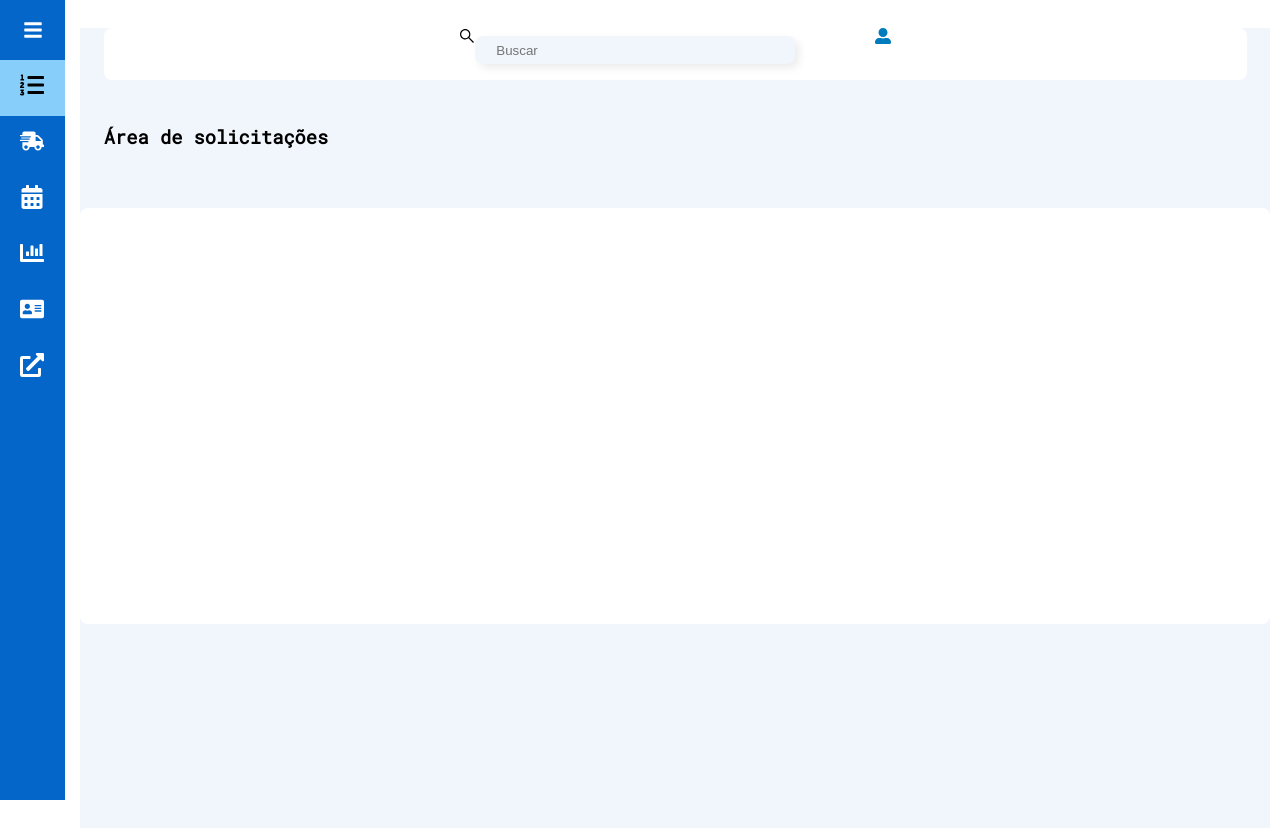
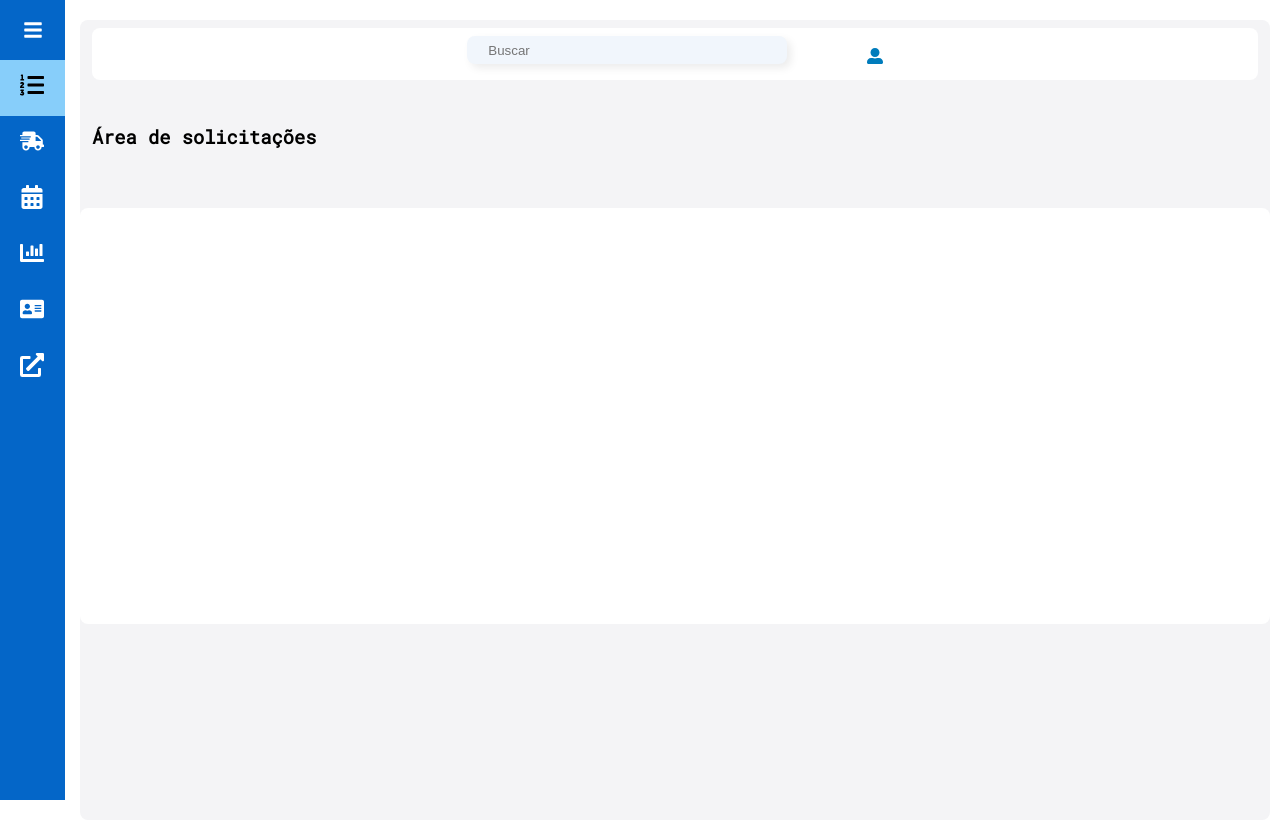
Before and after one commit to wagngomes/SistemaPrevFrontEnd, a React (Create React App) app in the folder front/: page /Solicitacao in a window 1280 px wide. Built offline with nearby package versions, Linux system fonts and the light colour scheme.

Commit message:
paginas padronizadas

```diff
--- a/front/src/componentes/Calendario/Calendario.css
+++ b/front/src/componentes/Calendario/Calendario.css
@@ -14,3 +14,8 @@
     font-size: 16px;
     margin-top: 8px;
    }
+   .calendarioArea {
+    display: flex;
+    justify-content: center;
+    align-items: center;
+   }
--- a/front/src/componentes/Calendario/Calendario.js
+++ b/front/src/componentes/Calendario/Calendario.js
@@ -1,8 +1,12 @@
 import { useState } from 'react'
 import axios from 'axios'
 import Calendar from "react-calendar"
-//import 'react-calendar/dist/Calendar.css';
-import './Calendario.css'
+import 'react-calendar/dist/Calendar.css';
+import DeleteForever from '@mui/icons-material/DeleteForever';
+import IconButton from '@mui/material/IconButton';
+import CloseIcon from '@mui/icons-material/Close';
+import ForwardToInboxIcon from '@mui/icons-material/ForwardToInbox';
+import { FaLaptopHouse } from 'react-icons/fa';
 
 const BACKGROUND_STYLE = {
     position: 'fixed',
@@ -10,7 +14,7 @@ const BACKGROUND_STYLE = {
     bottom: '0',
     left: '0',
     right: '0',
-    backgroundColor: 'rgba(0, 0, 0, 0.3)',
+    backgroundColor: 'rgba(0, 0, 0, 0.4)',
     zIndex: '1000'
 }
 
@@ -22,9 +26,16 @@ const MODAL_STYLE = {
     width: '40%',
     padding: '20px',
     backgroundColor: ' #f1f6fc',
-    borderRadius: '8px'
+    borderRadius: '8px',
+    opacity: '0.99'
+}
 
-}
+const CALENDAR_AREA = {
+    display: 'flex',
+    justifyContent: 'center',
+    alignItems: 'center'
+   }
+
 
 const ModalCalendario = ({ isOpen, onClose}) => {
 
@@ -34,8 +45,14 @@ const ModalCalendario = ({ isOpen, onClose}) => {
         return (
             <div style={BACKGROUND_STYLE}>
                 <div style={MODAL_STYLE}>
-                    <Calendar
-                    defaultView='year' />
+                    <div style={CALENDAR_AREA}>
+                        <Calendar
+                            defaultView='year' />
+
+                    </div>
+                    <IconButton><CloseIcon /><p className='btnTxt'>Fechar</p></IconButton>
+                    <IconButton><DeleteForever /><p className='btnTxt'>Deletar</p></IconButton>
+                    <IconButton ><ForwardToInboxIcon/><p className='btnTxt'>Responder</p></IconButton>
                 </div>
             </div>
         )
--- a/front/src/pages/Dashboard/Dashboard.js
+++ b/front/src/pages/Dashboard/Dashboard.js
@@ -1,10 +1,6 @@
 import './Dashboard.css'
 
 import { Chart } from "react-google-charts";
-
-import Calendario from '../../componentes/Calendario/Calendario';
-import Calendar from 'react-calendar'
-import 'react-calendar/dist/Calendar.css'
 
 
 const Dashboard = () => {
@@ -25,7 +21,6 @@ const Dashboard = () => {
 
 
             <h1>DASHBOARD</h1>
-            <Calendar/>
 
 
             <Chart chartType="ColumnChart" width="94%" height="400px"  margin-top="40px" data={data} />
--- a/front/src/pages/Planejador/Planejador.css
+++ b/front/src/pages/Planejador/Planejador.css
@@ -80,10 +80,13 @@ main{
     height: 26em;
     background-color: #ffffff;
     border-radius: 8px;
-    margin-left: auto;
-    margin-right: auto;
     align-items: center;
     justify-content: center;
     box-sizing: border-box;
+    width: 96%;
+    box-sizing:border-box;
 
 }
+.usuarioIcon {
+    margin-top: 20px;
+  }
--- a/front/src/pages/Planejador/Planejador.js
+++ b/front/src/pages/Planejador/Planejador.js
@@ -12,9 +12,10 @@ import ModalCalendario from '../../componentes/Calendario/Calendario'
 
 const Planejador = () => {
 
-    const [openModalRequisicao, setOpenModalRequisicao] = useState(false)
     const [openModalCalendario, setOpenModalCalendario] = useState(false)
     const [dadosCard, setDadosCard] = useState([])
+
+
     const handleEdit = () => {
         console.log("click")
     }
@@ -80,7 +81,7 @@ const Planejador = () => {
         {
             name: 'editar',
             cell: (row) => (
-              <IconButton onClick={() => handleEdit(row.id)}>
+              <IconButton onClick={() => setOpenModalCalendario(true)}>
                 <EditIcon />
               </IconButton>
             ),
@@ -91,11 +92,10 @@ const Planejador = () => {
     return (
             <div className='planejador'>
                 <header>
-                    <FaSistrix />
                     <input type="text" id="busca" placeholder="   Buscar"></input>
                     <div className='espaco'>
                     </div>
-                    <FaUserAlt color='#007cbc' />
+                    <FaUserAlt color='#007cbc' className='usuarioIcon' />
                 </header>
 
                 <section>
--- a/front/src/pages/Previsao/Previsao.css
+++ b/front/src/pages/Previsao/Previsao.css
@@ -1,28 +1,31 @@
 .previsao {
   text-align: center;
-    background-color: #f1f6fc;
+  background-color: #f4f4f6;
   height: 100vh;
   color: black;
   width: 96%;
+  display: flex;
+  flex-direction: column;
+  box-sizing: border-box;
   margin-left: 60px;
+  border-radius: 8px;
 }
-  .previsao header{
 
+header {
   display: flex;
 
   margin-top: 8px;
 
   height: 52px;
-    background-color: #ffffff;
+  background-color: #f4f4f6;
   width: 96%;
   border-radius: 8px;
   margin-left: auto;
   margin-right: auto;
 
+}
 
-}
-.previsao section{
-
+section {
   margin-top: 8px;
   display: flex;
   height: 120px;
@@ -36,7 +39,8 @@
   justify-content: space-between;
 
 }
-main{
+
+main {
   height: 26em;
   background-color: #ffffff;
   border-radius: 8px;
@@ -47,3 +51,6 @@ main{
   box-sizing: border-box;
 
 }
+.usuarioIcon {
+  margin-top: 20px;
+}
--- a/front/src/pages/Previsao/Previsao.js
+++ b/front/src/pages/Previsao/Previsao.js
@@ -8,11 +8,11 @@ const Previsao = () => {
         <div className="previsao">
 
             <header>
-                <FaSistrix />
+
                 <input type="text" id="busca" placeholder="   Buscar"></input>
                 <div className='espaco'>
                 </div>
-                <FaUserAlt color='#007cbc' />
+                <FaUserAlt color='#007cbc' className='usuarioIcon' />
                 <p></p>
             </header>
             <section>
--- a/front/src/pages/Solicitacao/Solicitacao.css
+++ b/front/src/pages/Solicitacao/Solicitacao.css
@@ -1,28 +1,28 @@
 .solicitacao {
   text-align: center;
-  background-color: #f1f6fc;
+  background-color: #f4f4f6;
   height: 100vh;
   color: black;
   width: 96%;
+  display: flex;
+  flex-direction: column;
+  box-sizing: border-box;
   margin-left: 60px;
+  border-radius: 8px;
 }
-.solicitacao header{
-
+header{
   display: flex;
 
   margin-top: 8px;
 
   height: 52px;
-  background-color: #ffffff;
+  background-color: #f4f4f6;
   width: 96%;
   border-radius: 8px;
   margin-left: auto;
   margin-right: auto;
-
-
 }
-.solicitacao section{
-
+section{
   margin-top: 8px;
   display: flex;
   height: 120px;
@@ -47,3 +47,6 @@ justify-content: center;
 box-sizing: border-box;
 
 }
+.usuarioIcon {
+  margin-top: 20px;
+}
--- a/front/src/pages/Solicitacao/Solicitacao.js
+++ b/front/src/pages/Solicitacao/Solicitacao.js
@@ -6,11 +6,10 @@ const Solicitacoes = () => {
 
       <div className="solicitacao">
           <header>
-                <FaSistrix />
               <input type="text" id="busca" placeholder="   Buscar"></input>
               <div className='espaco'>
               </div>
-                <FaUserAlt color='#007cbc' />
+              <FaUserAlt color='#007cbc' className='usuarioIcon' />
               <p></p>
           </header>
           <section>
--- a/front/src/pages/Transferencia/Transferencia.css
+++ b/front/src/pages/Transferencia/Transferencia.css
@@ -10,7 +10,8 @@
     margin-left: 60px;
     border-radius: 8px;
 }
-.transferencia header{
+
+header {
 
     display: flex;
 
@@ -26,21 +27,23 @@
 
 }
 
-h3{
+h3 {
     display: inline;
 }
-button{
+
+button {
 
     height: 40px;
     width: 118px;
     border-radius: 8px;
     background-color: #0466c8;
-    border:none;
-    color:#ffffff;
+    border: none;
+    color: #ffffff;
     margin-left: 1px;
     display: inline;
 }
-.transferencia section{
+
+section {
 
     margin-top: 8px;
     display: flex;
@@ -55,29 +58,32 @@ button{
     justify-content: space-between;
 
 }
-.espaco{
+
+.espaco {
     width: 5em;
 }
-button:hover{
 
-    background-color: #0353a4;
-    border:none;
-    color:black;
+button:hover {
+
+    background-color: #023e7d;
+    border: none;
+    color: black;
 
 
 }
-.transferencia #busca{
+
+.transferencia #busca {
 
     width: 320px;
     height: 28px;
     border-radius: 8px;
     border: none;
-    background-color:#f1f6fc;
+    background-color: #f1f6fc;
 
 
 }
 
-.transferencia main{
+.transferencia main {
     display: grid;
     grid-template-columns: repeat(3, 1fr);
     grid-gap: 16px;
@@ -86,7 +92,11 @@ button:hover{
     width: 96%;
     background-color: #ffffff;
     border-radius: 8px;
-    box-sizing:border-box;
+    box-sizing: border-box;
 
 
 }
+
+.usuarioIcon {
+    margin-top: 20px;
+}
--- a/front/src/pages/Transferencia/Transferencia.jsx
+++ b/front/src/pages/Transferencia/Transferencia.jsx
@@ -50,11 +50,10 @@ const Transferencia = () => {
 
         <div className='transferencia'>
             <header>
-                <FaSistrix />
                 <input type="text" id="busca" placeholder="   Buscar"></input>
                 <div className='espaco'>
                 </div>
-                <FaUserAlt color='#007cbc' />
+                <FaUserAlt color='#007cbc' className='usuarioIcon'/>
                 <p></p>
             </header>
 
```
Lines whose indentation alone changed are shown as unchanged.
